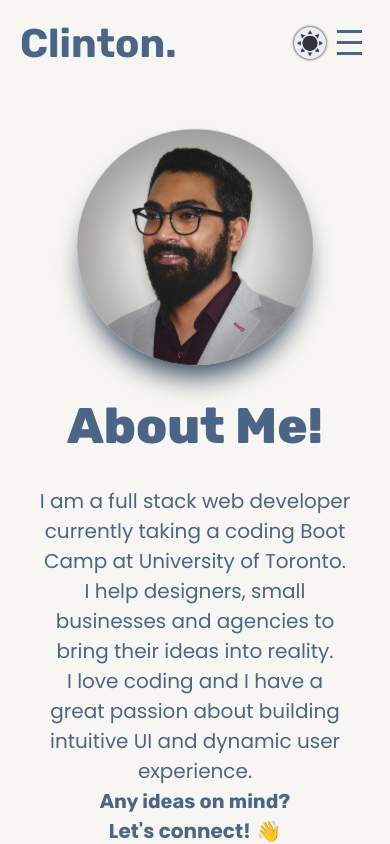
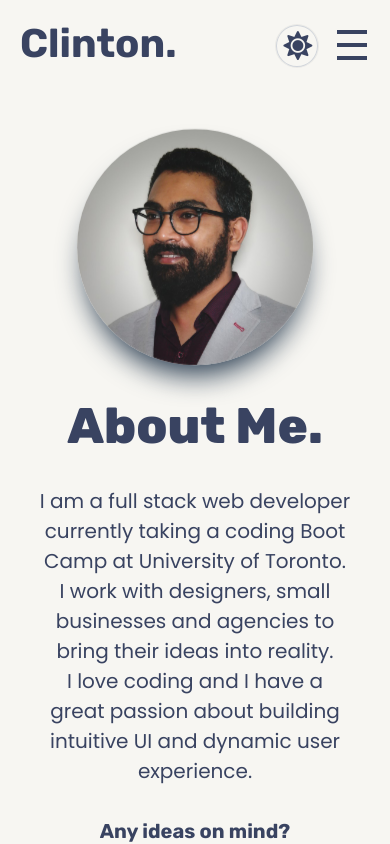
Before and after one commit to pravton/react-portfolio, a React (Create React App) app: page / in a window 390 px wide. Shown: the top 844 px of the page. Built offline with nearby package versions, Linux system fonts and the light colour scheme.

Commit message:
fixed css issues and changed the toggle switcher

```diff
--- a/src/App.css
+++ b/src/App.css
@@ -1,38 +1,3 @@
 .App {
   text-align: center;
 }
-
-.App-logo {
-  height: 40vmin;
-  pointer-events: none;
-}
-
-@media (prefers-reduced-motion: no-preference) {
-  .App-logo {
-    animation: App-logo-spin infinite 20s linear;
-  }
-}
-
-.App-header {
-  background-color: #282c34;
-  min-height: 100vh;
-  display: flex;
-  flex-direction: column;
-  align-items: center;
-  justify-content: center;
-  font-size: calc(10px + 2vmin);
-  color: white;
-}
-
-.App-link {
-  color: #61dafb;
-}
-
-@keyframes App-logo-spin {
-  from {
-    transform: rotate(0deg);
-  }
-  to {
-    transform: rotate(360deg);
-  }
-}
--- a/src/App.js
+++ b/src/App.js
@@ -18,14 +18,14 @@ function App() {
   const [ currentLink, setCurrentLink ] = useState('About Me');
   console.log('1',currentLink);
   return (
-    <div className={`App ${currentTheme}`}>
+    <div className={`App`}>
       <Nav
         currentTheme={currentTheme}
         setTheme={switchTheme}
         setCurrentTheme={setCurrentTheme}
         setCurrentLink={setCurrentLink}
         currentLink={currentLink}/>
-        {currentLink === 'About Me' && <About key="about" />}
+        {currentLink === 'About Me' && <About key="about" setCurrentLink={setCurrentLink}/>}
         {currentLink === 'Work' && <Work key="work" />}
         {currentLink === 'Contact' && <Contact key="contact"/>}
         {currentLink === 'Resume' && <Resume key="resume"/>}
--- a/src/components/About/index.js
+++ b/src/components/About/index.js
@@ -4,15 +4,15 @@ import aboutImg from '../../images/cover.jpg';
 
 
 
-function About() {
+function About({setCurrentLink}) {
   return (
     <section id="about" className="about-section">
     <img src={aboutImg} alt="" />
-    <h1 className="title">About Me!</h1>
+    <h1 className="title">About Me.</h1>
     <p className="description">
-    I am a full stack web developer currently taking a coding Boot Camp at University of Toronto. I help designers, small businesses and agencies to bring their ideas into reality. <br/>
-    I love coding and I have a great passion about building intuitive UI and dynamic user experience. <br/>
-    <span><a href="#contact"><strong>Any ideas on mind? <span className="sp-connect">Let's connect!</span></strong></a> 👋</span>
+    I am a full stack web developer currently taking a coding Boot Camp at University of Toronto. I work with designers, small businesses and agencies to bring their ideas into reality. <br/>
+    I love coding and I have a great passion about building intuitive UI and dynamic user experience. <br/><br/>
+    <span className="cust-links" onClick={() => setCurrentLink('Contact')}><strong>Any ideas on mind? <span className="sp-connect">Let's connect!</span></strong> 👋</span>
     </p>
     <ContactIcons />
     </section>
--- a/src/components/Footer/index.js
+++ b/src/components/Footer/index.js
@@ -9,7 +9,7 @@ function Footer() {
     <footer className="footer-section">
       <div className="footer-content">
         <h3><strong>Clinton.</strong></h3>
-        <p>Made with ❤️ using React!</p>
+        <p>Crafted with ❤️ by <strong><a href="https://github.com/pravton" target="_blank" rel="noreferrer">Pravton</a></strong></p>
         <p>© {year} All Rights Reserved</p>
       </div>
     </footer>
--- a/src/components/Nav/index.js
+++ b/src/components/Nav/index.js
@@ -24,9 +24,12 @@ function Nav({currentTheme, setTheme, setCurrentTheme, setCurrentLink, currentLi
         <a href="/react-portfolio"><h1 className="logo-name">Clinton.</h1></a>
       </div>
       <div className="theme-switch-container">
-          <input onClick={() => setTheme(currentTheme, setCurrentTheme)} type="checkbox" id="toggle-switch" name="toggle-switch" className="toggle-input" />
+          {/* <input onClick={} type="checkbox" id="toggle-switch" name="toggle-switch" className="toggle-input" />
           <label htmlFor="toggle-switch" className="toggle-label">
-          </label>
+          </label> */}
+          <div onClick={() => setTheme(currentTheme, setCurrentTheme)} className="icons-switch">
+            <i className={`fas ${currentTheme === 'light-theme' ? `fa-sun` : `fa-moon`}`}></i>
+          </div>
       </div>
       <nav className="nav-container nav-hide">
         <ul className="nav">
@@ -44,7 +47,8 @@ function Nav({currentTheme, setTheme, setCurrentTheme, setCurrentLink, currentLi
         </ul>
       </nav>
       <div id="mobile-nav-icon" className="mobile-nav-icon">
-        <div onClick={mobileMenuToggle} id="burgerBtn"></div>
+        <div onClick={mobileMenuToggle} id="burgerBtn">
+        </div>
       </div>
     </header>
   )
--- a/src/index.css
+++ b/src/index.css
@@ -13,13 +13,13 @@ html {
 }
 
 .light-theme {
-  --primary-color: #4B6587;
+  --primary-color: #394361;
   --background-color: #F7F6F2;
-  --font-color: #4B6587;
+  --font-color: #394361;
   --dm-accent-color: #CF455C;
   --off-white: #ffffff;
   --box-shadow: rgba(0, 0, 0, 0.05) 0px 0px 0px 1px, rgb(209, 213, 219) 0px 0px 0px 1px inset;
-  --button-color: #4B6587;
+  --button-color: #394361;
   --focus-box-shadow: rgba(37, 37, 37, 0.05) 0px 0px 0px 1px, rgb(248, 52, 101) 0px 0px 0px 1px inset;
   --code-bg: #fff;
 }
@@ -54,6 +54,7 @@ body {
   display: flex;
   flex-direction: column;
   justify-content: space-between;
+  text-align: center;
 }
 
 section {
@@ -105,7 +106,7 @@ span, label, input, button {
   font-family: var(--secondary-font);
 }
 
-a {
+a, .cust-links {
   font-family: var(--primary-font);
   color: var(--primary-color);
   text-decoration: none;
@@ -118,9 +119,15 @@ a {
   padding-bottom: 5px;
 }
 
-a:hover {
+a:hover, .cust-links:hover {
   color: var(--dm-accent-color);
   background-size: 100% 2px;
+  border-radius: 15px;
+  cursor: pointer;
+}
+
+.cust-links {
+  margin-top: 20px;
 }
 
 code {
@@ -198,61 +205,33 @@ header {
 }
 
 .nav-active {
-  color: var(--dm-accent-color);
+  color: var(--dm-accent-color) !important;
 }
 
-
-/* Toggle Switch Start */
-.toggle-input {
+/* icon toggle */
+.icons-switch {
+  font-size: 32px;
+  box-shadow: var(--box-shadow);
+  padding: 5px;
+  border-radius: 50%;
+  background: var(--background-color);
+  width: 35px;
+  height: 35px;
   position: absolute;
-  top: 30px;
-  right: 5%;
+  top: 28px;
+  right: 3rem;
+  cursor: pointer;
+  transition: all 0.5s ease;
 }
 
-.toggle-label {
-  position: absolute;
-  top: 30px;
-  right: 5%;
+.fa-sun {
+  transform: rotate(90deg);
+  transition: transform 1.5s;
 }
 
-.toggle-input {
-  opacity: 0;
-}
-
-.toggle-input:checked + .toggle-label::before {
-  display: inline-block;
-  content: " ";
-  background-image: url(./images/moon.png);
-  background-position: center;
-  background-repeat: no-repeat;
-  background-size: contain;
-  border-radius: 50%;
-  box-shadow: 0 0 3px black;
-  width: 45px;
-  height: 45px;
-  background-color: #1f2833;
-  transform: rotate(0deg);
-  transition: all 2s;
-}
-
-.toggle-input + .toggle-label::before {
-  display: inline-block;
-  content: " ";
-  background-image: url(./images/sun.png);
-  background-position: center;
-  background-repeat: no-repeat;
-  background-size: contain;
-  border-radius: 50%;
-  box-shadow: 0 0 3px black;
-  width: 45px;
-  height: 45px;
-  background-color: #EDEDF6;
-  transform: rotate(90deg);
-  transition: all 2s;
-}
-
-.toggle-label:hover {
-  cursor: pointer;
+.fa-moon {
+  transform: rotate(-20deg);
+  transition: transform 1.5s;
 }
 
 /* General Style */
@@ -813,28 +792,15 @@ button {
     font-weight: 500;
   }
 
-  .toggle-input:checked + .toggle-label::before {
-    width: 32px;
-    height: 32px;
-  }
-
-  .toggle-input + .toggle-label::before {
-    width: 32px;
-    height: 32px;
+  /* toggle switch */
+  .icons-switch {
+    right: 2rem;
   }
 
   /* Heading Style */
   .title-2 {
       text-align: center;
       margin: 30px auto;
-  }
-
-  .toggle-input:checked + .toggle-label::before {
-      background-color: #1f2833;
-  }
-
-  .toggle-input + .toggle-label::before {
-      background-color: #EDEDF6;
   }
 
   .contact-form {
@@ -903,21 +869,22 @@ button {
   }
 
   /* Toggle Style */
-  .toggle-input {
-    right: 4rem;
-    top: 27px;
+
+  .icons-switch {
+    right: 4.5rem;
+    top: 25px;
+    width: 32px;
+    height: 32px;
+    font-size: 29px;
   }
 
-  .toggle-label {
-    right: 4rem;
-    top: 27px;
-  }
+
 
   #burgerBtn {
     display: block;
-    border-top: 3px solid var(--primary-color);
-    height: 25px;
-    width: 25px;
+    border-top: 4px solid var(--primary-color);
+    height: 30px;
+    width: 30px;
     box-sizing: border-box;
     position: absolute;
     z-index: 30;
@@ -933,11 +900,11 @@ button {
     content: "";
     display: block;
     position: absolute;
-    height: 3px;
-    width: 25px;
+    height: 4px;
+    width: 30px;
     left: 0;
     background: var(--primary-color);
-    top: 8px;
+    top: 9px;
     -webkit-transition: all 0.3s ease-in;
     -moz-transition: all 0.3s ease-in;
     -khtml-transition: all 0.3s ease-in;
@@ -948,8 +915,8 @@ button {
     content: "";
     display: block;
     position: absolute;
-    height: 3px;
-    width: 25px;
+    height: 4px;
+    width: 30px;
     left: 0;
     background: var(--primary-color);
     bottom: 0;
@@ -969,8 +936,8 @@ button {
     -khtml-transform: rotate(45deg);
     -o-transform: rotate(45deg);
     transform: rotate(45deg);
-    width: 33px;
-    left: -2px;
+    width: 35px;
+    left: 0px;
   }
   .nav-open #burgerBtn:after {
     -webkit-transform: rotate(135deg);
@@ -978,9 +945,9 @@ button {
     -khtml-transform: rotate(135deg);
     -o-transform: rotate(135deg);
     transform: rotate(135deg);
-    bottom: 11px;
-    width: 33px;
-    left: -2px;
+    bottom: 13px;
+    width: 35px;
+    left: 0px;
   }
 
   /* general style */
```
